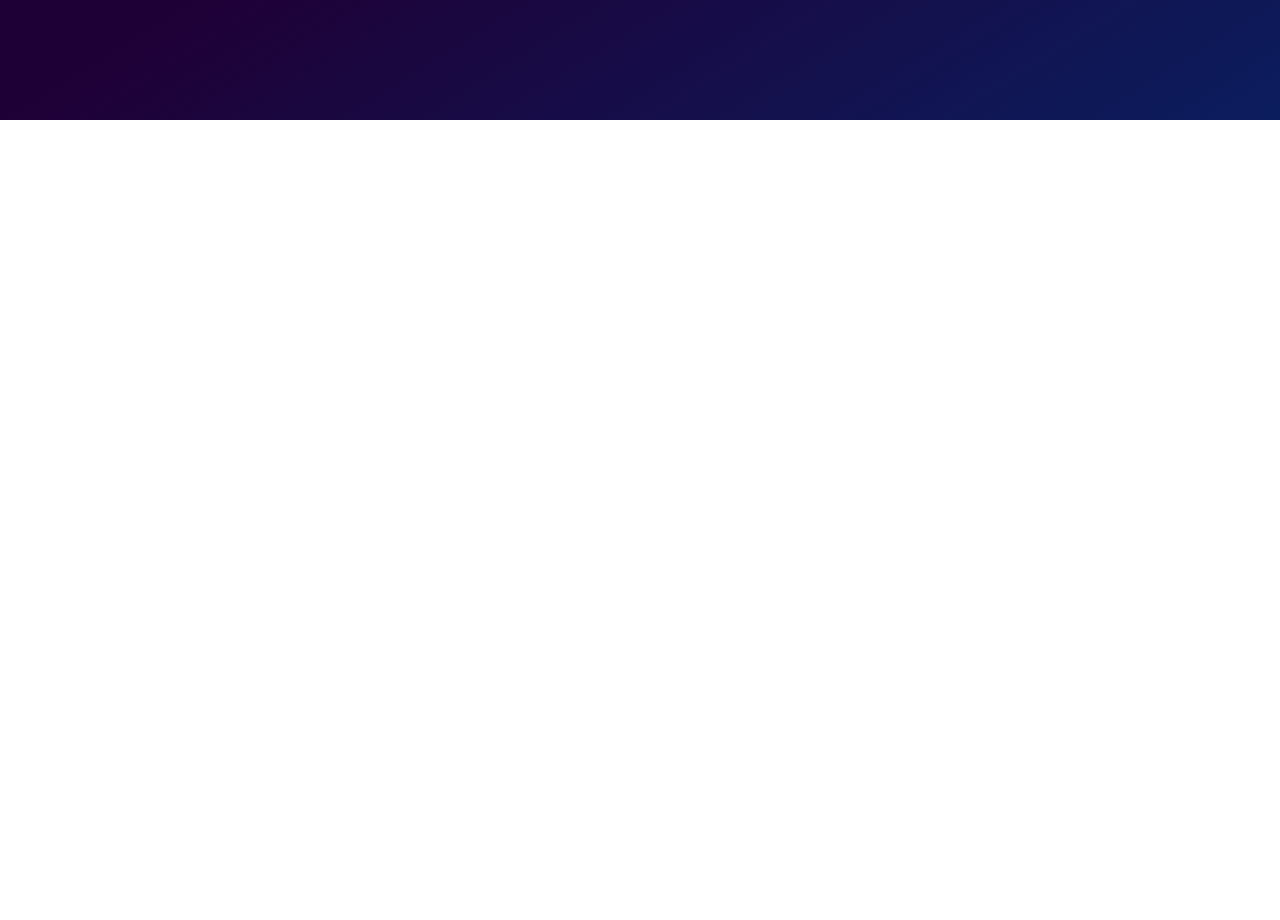
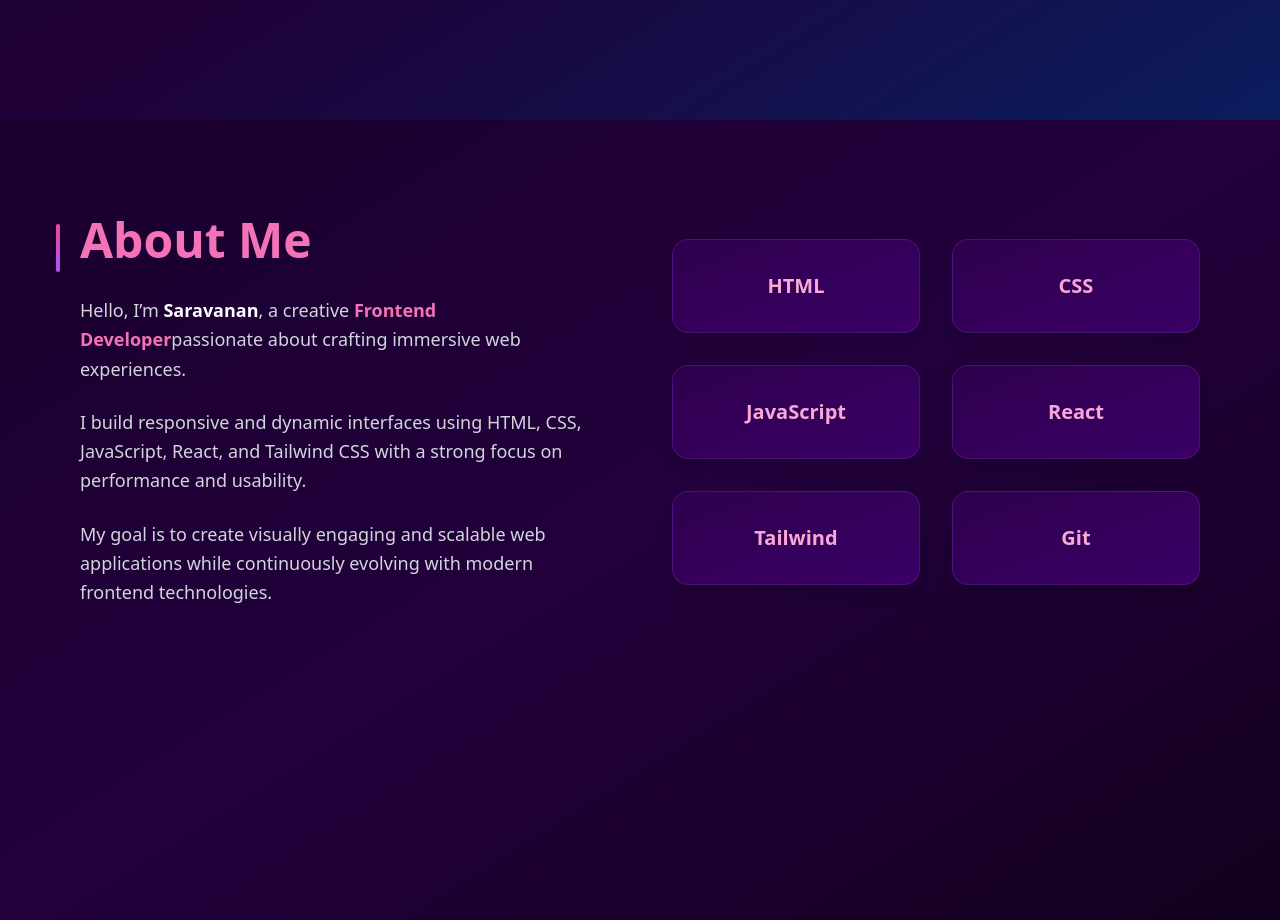
Before and after one commit to saravanan642/React-portfolio, a React (Create React App) app: page / in a window 1280 px wide. Shown: the part 680-1600 px from the top of the page. Before the commit the page ends 800 px from the top, so only its background shows below. Built offline with nearby package versions, Linux system fonts and the light colour scheme.

Commit message:
about update

```diff
--- a/package.json
+++ b/package.json
@@ -8,6 +8,7 @@
     "@testing-library/react": "^16.3.2",
     "@testing-library/user-event": "^13.5.0",
     "framer-motion": "^12.34.2",
+    "lucide-react": "^0.575.0",
     "react": "^19.2.4",
     "react-dom": "^19.2.4",
     "react-icons": "^5.5.0",
--- a/src/App.js
+++ b/src/App.js
@@ -1,11 +1,13 @@
 import Header from "./Compoents/Header";
 import Home from "./Compoents/Home";
+import About from "./Compoents/About";
 
 function App() {
   return (
     <div className="App">
       <Header />
       <Home />
+      <About />
 
     </div>
   );
--- /dev/null
+++ b/src/Compoents/About.js
@@ -0,0 +1,79 @@
+import React from "react";
+
+const About = () => {
+  return (
+    <section className="min-h-screen bg-gradient-to-br
+    from-[#1a002e] via-[#22003c] to-[#14001f]
+    text-white px-6 md:px-20 py-24">
+
+      <div className="max-w-7xl mx-auto grid md:grid-cols-2 gap-16 items-center">
+
+        {/* LEFT SIDE */}
+        <div className="space-y-8">
+
+          {/* Heading */}
+          <div className="relative">
+            <h1 className="text-5xl font-bold text-pink-400">
+              About Me
+            </h1>
+            <span className="absolute -left-6 top-2 h-12 w-1
+            bg-gradient-to-b from-pink-500 to-purple-500 rounded-full"></span>
+          </div>
+
+          {/* Content */}
+          <div className="space-y-6 text-gray-300 text-lg leading-relaxed">
+
+            <p>
+              Hello, I’m <span className="text-white font-semibold">Saravanan</span>,
+              a creative <span className="text-pink-400 font-semibold">Frontend Developer</span>
+              passionate about crafting immersive web experiences.
+            </p>
+
+            <p>
+              I build responsive and dynamic interfaces using
+              HTML, CSS, JavaScript, React, and Tailwind CSS
+              with a strong focus on performance and usability.
+            </p>
+
+            <p>
+              My goal is to create visually engaging and scalable
+              web applications while continuously evolving
+              with modern frontend technologies.
+            </p>
+
+          </div>
+
+        </div>
+
+        {/* RIGHT SIDE SKILLS */}
+        <div className="grid grid-cols-2 gap-8">
+
+          {["HTML", "CSS", "JavaScript", "React", "Tailwind", "Git"].map((skill, index) => (
+            <div
+              key={index}
+              className="relative group p-8 rounded-2xl
+              bg-gradient-to-br from-[#2d004d] to-[#3a0066]
+              border border-purple-500/20
+              shadow-lg transition duration-300
+              hover:-translate-y-2 hover:shadow-pink-500/30 cursor-pointer"
+            >
+              {/* Neon Glow Effect */}
+              <div className="absolute inset-0 rounded-2xl
+              bg-gradient-to-r from-pink-500/10 to-purple-500/10
+              opacity-0 group-hover:opacity-100 transition duration-300 blur-md"></div>
+
+              <h3 className="relative text-xl font-semibold text-center text-pink-300">
+                {skill}
+              </h3>
+            </div>
+          ))}
+
+        </div>
+
+      </div>
+
+    </section>
+  );
+};
+
+export default About;
```
Also changed, not shown: 1 other file (tests, documents, lock files or other folders).
